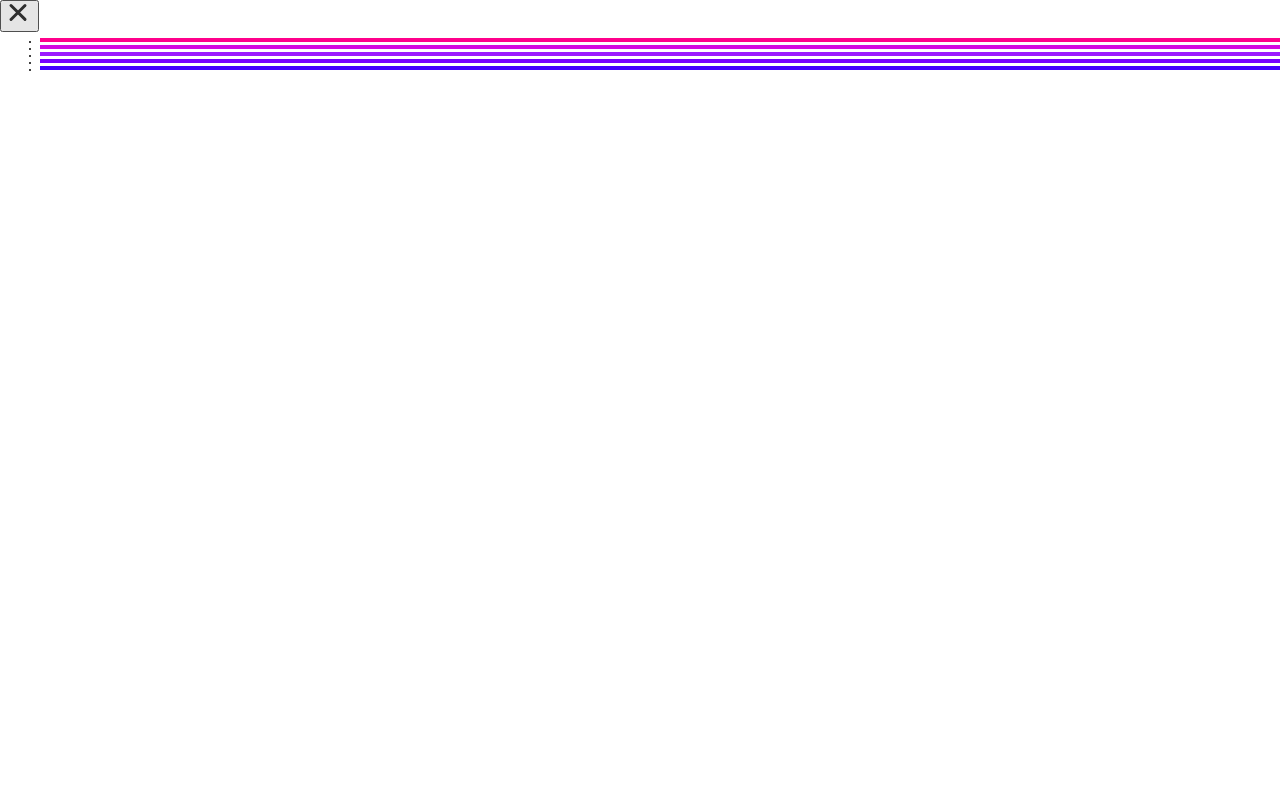
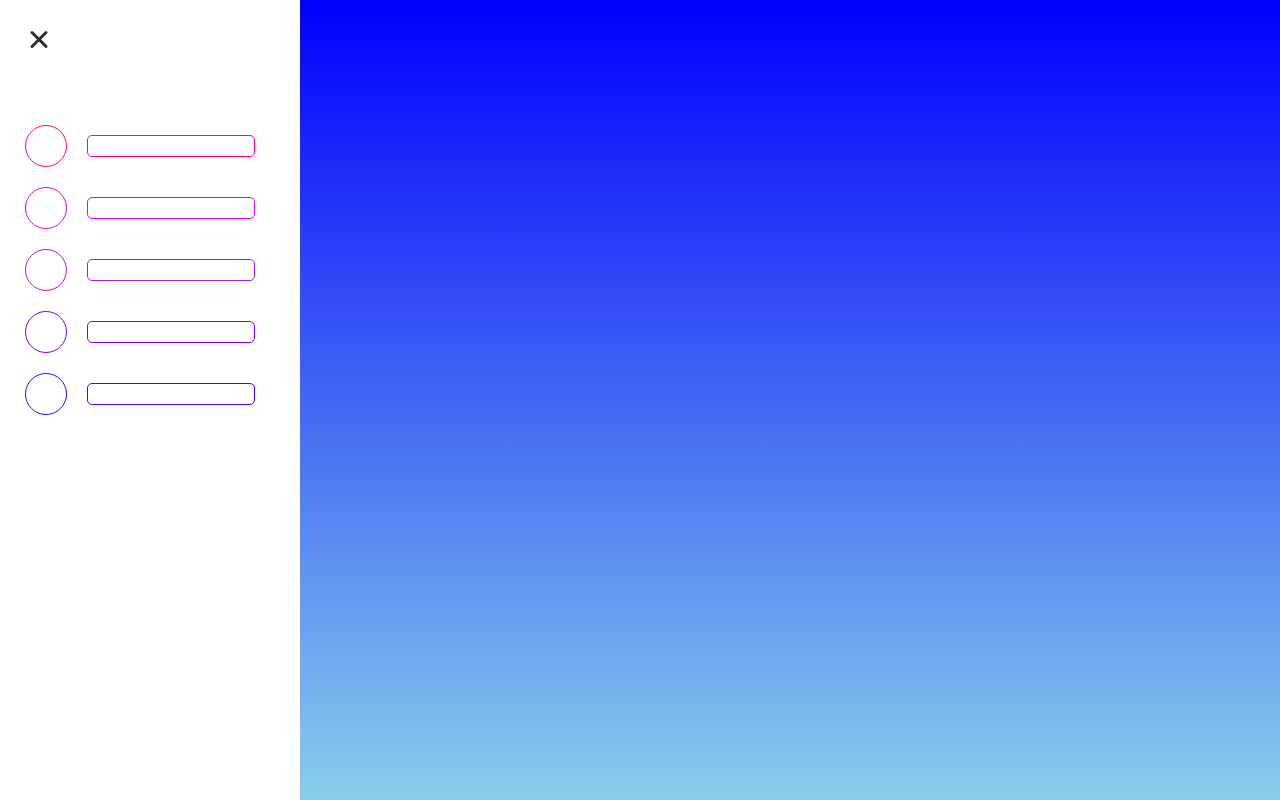
Before and after one commit to RikutoOgaki/next.js-scss, a Next.js app: page /samples/12 in a window 1280 px wide. Both pictures are taken after a click on the button 19 px from the left and 16 px from the top of the page. Built offline with nearby package versions, Linux system fonts and the light colour scheme.

Commit message:
nextscss

```diff
--- a/src/pages/samples/12/components/Example.tsx
+++ b/src/pages/samples/12/components/Example.tsx
@@ -4,6 +4,7 @@ import { motion, sync, useCycle } from "framer-motion";
 import { useDimentions } from "./use-dimention";
 import { MenuToggle } from "./MenuToggle";
 import { Navigation } from './Navigation'
+import style from './style.module.scss'
 
 const sidebar = {
     open: (height = 1000) => ({
@@ -36,6 +37,7 @@ export const Example = () => {
             animate={isOpen ? "open" : "closed"}
             custom={height}
             ref={containerRef}
+            className={style.nav}
         >
             <motion.div className="background" variants={sidebar} />
             <MenuToggle toggle={() => toggleOpen()} />
--- a/src/pages/samples/12/components/MenuItem.tsx
+++ b/src/pages/samples/12/components/MenuItem.tsx
@@ -1,5 +1,6 @@
 import * as React from 'react'
 import { motion } from 'framer-motion'
+import styles from './style.module.scss'
 
 const variants = {
     open: {
@@ -28,9 +29,10 @@ export const MenuItem = ({ i }) => {
                 variants={variants}
                 whileHover={{ scale: 1.1 }}
                 whileTap={{ scale: .95 }}
+                className={styles.li}
             >
-                <div className='icon-placeholder' style={style} />
-                <div className='text-placeholder' style={style} />
+                <div className={styles.iconplaceholder} style={style} />
+                <div className={styles.textplaceholder} style={style} />
             </motion.li>
         </>
     )
--- a/src/pages/samples/12/components/MenuToggle.tsx
+++ b/src/pages/samples/12/components/MenuToggle.tsx
@@ -1,5 +1,6 @@
 import * as React from 'react'
 import { motion } from 'framer-motion'
+import style from './style.module.scss'
 
 const Path = props => (
     <motion.path
@@ -12,7 +13,7 @@ const Path = props => (
 )
 
 export const MenuToggle = ({ toggle }) => (
-    <button onClick={toggle}>
+    <button className={style.btn} onClick={toggle}>
         <svg width={'23'} height={'23'} viewBox='0 0 23 23'>
             <Path
                 variants={{
--- a/src/pages/samples/12/components/Navigation.tsx
+++ b/src/pages/samples/12/components/Navigation.tsx
@@ -1,6 +1,7 @@
 import * as React from "react";
 import { motion } from "framer-motion";
 import { MenuItem } from "./MenuItem";
+import style from './style.module.scss'
 
 const variants = {
     open: {
@@ -12,7 +13,9 @@ const variants = {
 };
 
 export const Navigation = () => (
-    <motion.ul variants={variants}>
+    <motion.ul
+        className={style.ul}
+        variants={variants}>
         {itemIds.map(i => (
             <MenuItem i={i} key={i} />
         ))}
--- /dev/null
+++ b/src/pages/samples/12/components/style.module.scss
@@ -0,0 +1,81 @@
+.nav {
+    position: absolute;
+    top: 0;
+    left: 0;
+    bottom: 0;
+    width: 300px;
+    background-color: #fff;
+
+    .background {
+        position: absolute;
+        top: 0;
+        left: 0;
+        bottom: 0;
+        width: 300px;
+        background-color: #fff;
+    }
+
+    .btn {
+        outline: none;
+        border: none;
+        -webkit-user-select: none;
+        -moz-user-select: none;
+        -ms-user-select: none;
+        cursor: pointer;
+        position: absolute;
+        top: 18px;
+        left: 15px;
+        width: 50px;
+        height: 50px;
+        border-radius: 50%;
+        background: transparent;
+        background: #fff;
+    }
+
+    .ul {
+        margin: 0;
+        padding: 0;
+        padding: 25px;
+        position: absolute;
+        top: 100px;
+        width: 230px;
+
+        .li {
+            list-style: none;
+            margin-bottom: 20px;
+            display: flex;
+            align-items: center;
+            cursor: pointer;
+
+            .iconplaceholder {
+                width: 40px;
+                height: 40px;
+                border-radius: 50%;
+                flex: 40px 0;
+                margin-right: 20px;
+            }
+
+            .textplaceholder {
+                border-radius: 5px;
+                width: 200px;
+                height: 20px;
+                flex: 1;
+            }
+        }
+    }
+
+    .refresh {
+        padding: 10px;
+        position: absolute;
+        background: rgba(0, 0, 0, 0.4);
+        border-radius: 10px;
+        width: 20px;
+        height: 20px;
+        top: 10px;
+        right: 10px;
+        display: flex;
+        justify-content: center;
+        align-items: center;
+        cursor: pointer;
+    }
+}
--- a/src/pages/samples/12/index.module.scss
+++ b/src/pages/samples/12/index.module.scss
@@ -1,5 +1,11 @@
 .wrap {
     width: 100%;
     height: 100vh;
-    background: linear-gradient(blue skyblue);
+    background: linear-gradient(blue, skyblue);
+    overflow: hidden;
+    padding: 0;
+    margin: 0;
+    display: flex;
+    justify-content: center;
+    align-items: center;
 }
```
